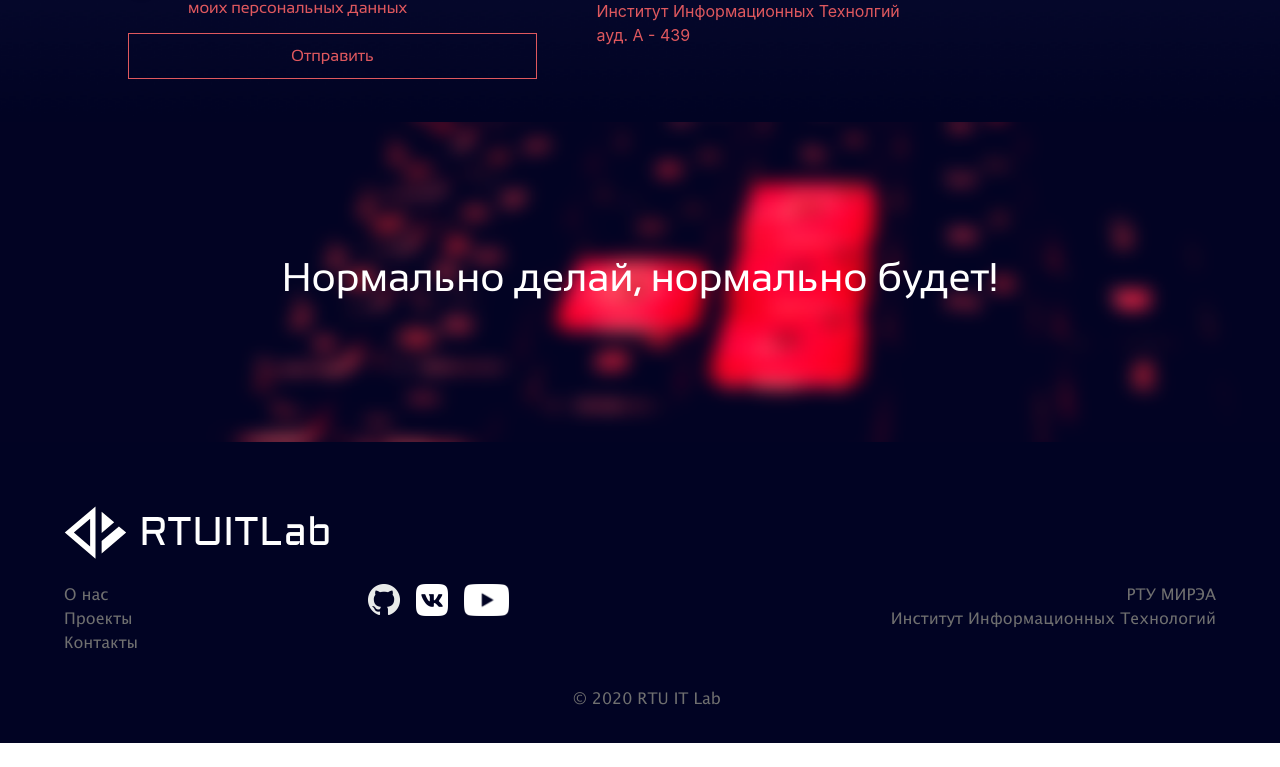
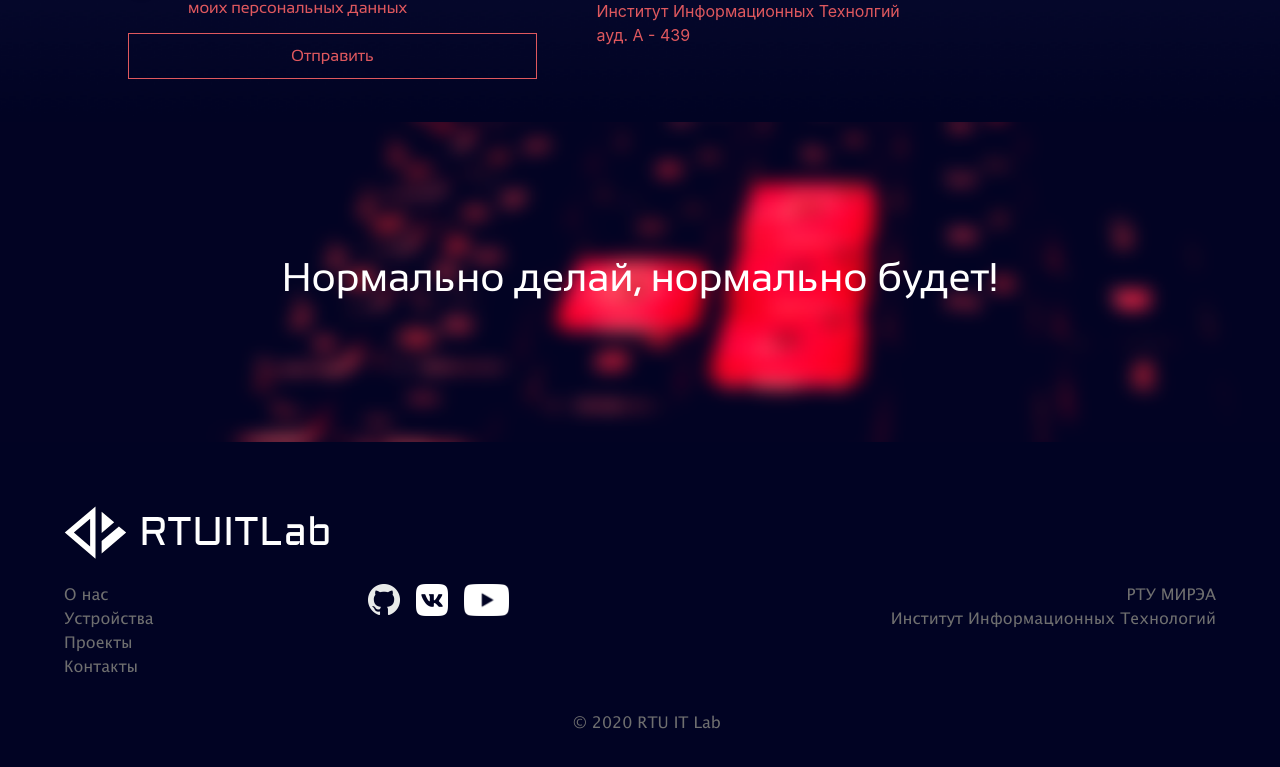
Before and after one commit to RTUITLab/Landing-Front, a React (Create React App) app: page / in a window 1280 px wide. Shown: the part 3494-4261 px from the top of the page. Before the commit the page ends 4237 px from the top, so only its background shows below. Built offline with nearby package versions, Linux system fonts and the light colour scheme.

Commit message:
Footer link

```diff
--- a/src/modules/footer/Footer.jsx
+++ b/src/modules/footer/Footer.jsx
@@ -20,7 +20,7 @@ const Footer = () => {
                         <ul className="footer__navigation__item">
                             <li><Link to="about" spy={true} smooth={true} duration={1000}>О нас</Link></li>
                             {/* <li>Новости</li> */}
-                            {/* <li>Устройства</li> */}
+                            <li><Link to="equipment" spy={true} smooth={true} duration={1000}>Устройства</Link></li>
                             <li><Link to="projects" spy={true} smooth={true} duration={1000}>Проекты</Link></li>
                             <li><Link to="contact" className="footer__navigation__item_contact"spy={true} smooth={true} duration={1000}>Контакты</Link></li>
                             {/* <li>Сотрудники</li> */}
```
